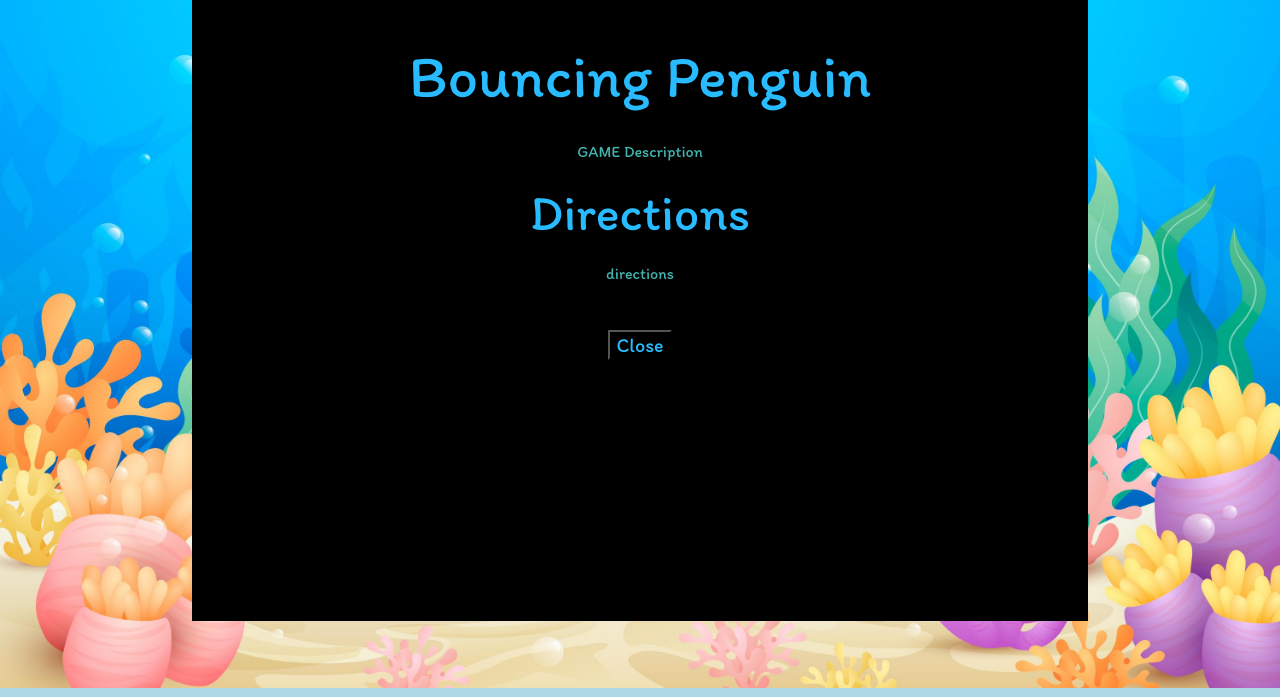
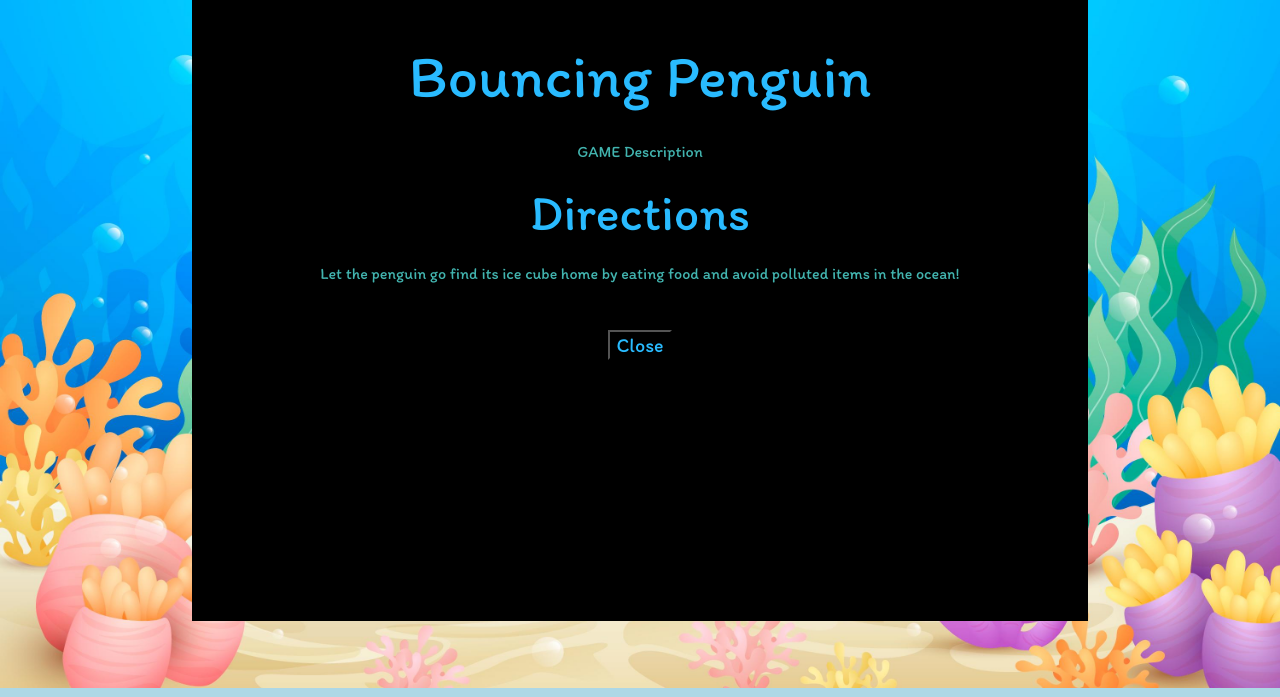
Before and after one commit to anyqx/bouncing-penguin, a website built with webpack: page index.html in a window 1280 px wide. Both pictures are taken after a click on the button 492 px from the left and 44 px from the top of the page. Shown: the part 122-819 px from the top of the page. Built offline with nearby package versions, Linux system fonts and the light colour scheme; files whose address does not match are found by name.

Commit message:
direction

```diff
--- a/index.html
+++ b/index.html
@@ -53,7 +53,7 @@
                 GAME Description
             </p>
             <h2>Directions</h2>
-            <p>directions
+            <p>Let the penguin go find its ice cube home by eating food and avoid polluted items in the ocean!
 
             </p>
             <button id="close-modal">Close</button>
```
